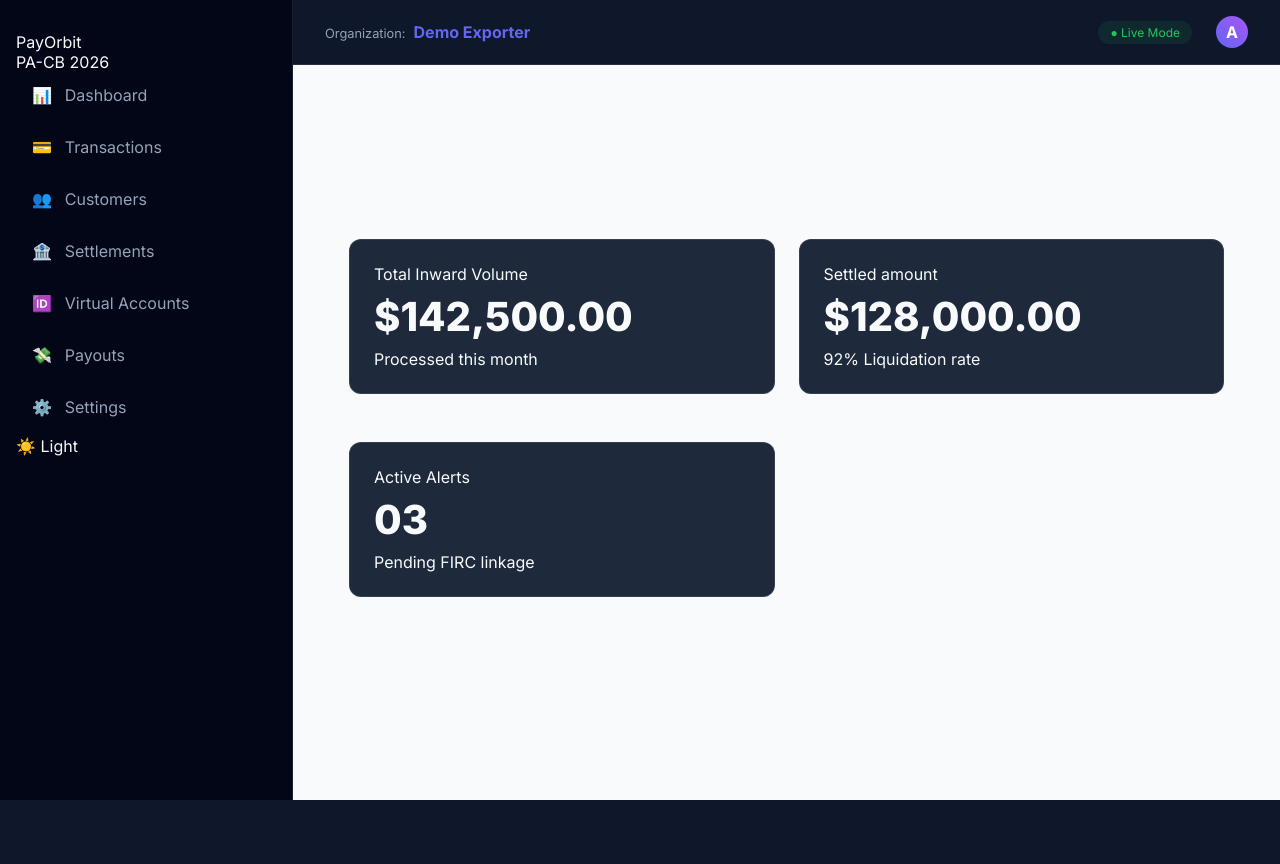
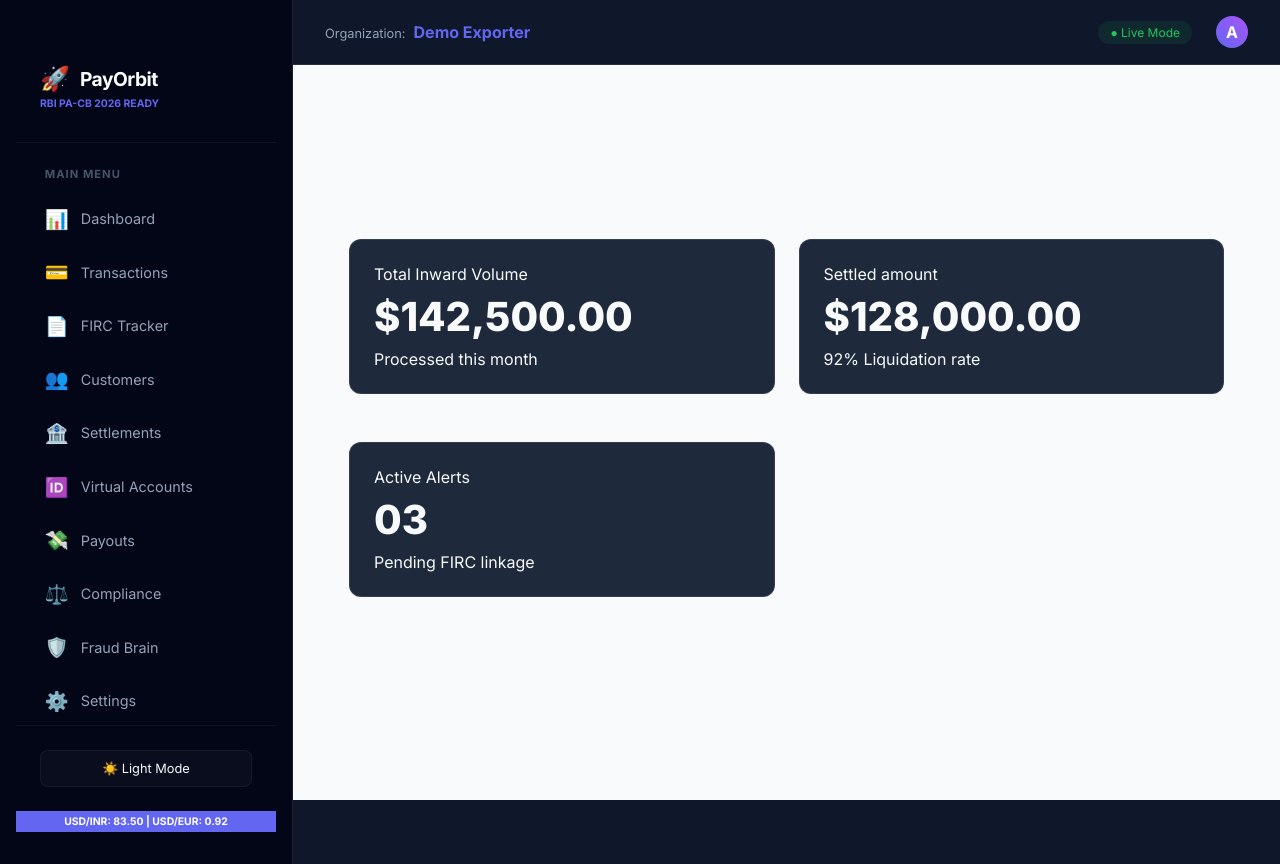
Before and after one commit to solankiomkar21-byte/PayOrbit-Dashboard, a React (Vite) app: page / in a window 1280 px wide. Before the commit the page ends 800 px from the top, so only its background shows below. Built offline with nearby package versions, Linux system fonts and the light colour scheme.

Commit message:
Update Sidebar.jsx

```diff
--- a/Sidebar.jsx
+++ b/Sidebar.jsx
@@ -1,43 +1,120 @@
-import React, { useState } from 'react';
+import React from 'react';
 import { useCurrency } from './CurrencyContext.jsx';
 
-export default function Sidebar({ currentPage, onNavigate, summary, exporter, theme, onThemeToggle }) {
+export default function Sidebar({
+  currentPage,
+  onNavigate,
+  summary,
+  exporter,
+  theme,
+  onThemeToggle
+}) {
   const { currency, toggleCurrency, rates } = useCurrency();
 
+  // Navigation Items with simple Emojis
   const navItems = [
     { key: 'dashboard', icon: '📊', label: 'Dashboard' },
     { key: 'transactions', icon: '💳', label: 'Transactions' },
+    { key: 'firc', icon: '📄', label: 'FIRC Tracker' },
     { key: 'customers', icon: '👥', label: 'Customers' },
     { key: 'settlement', icon: '🏦', label: 'Settlements' },
     { key: 'virtual-accounts', icon: '🆔', label: 'Virtual Accounts' },
     { key: 'payouts', icon: '💸', label: 'Payouts' },
+    { key: 'compliance', icon: '⚖️', label: 'Compliance' },
+    { key: 'fraud', icon: '🛡️', label: 'Fraud Brain' },
     { key: 'settings', icon: '⚙️', label: 'Settings' },
   ];
 
   return (
-    <aside className="sidebar">
-      <div className="sidebar-logo">
-        <div className="sidebar-logo-text">PayOrbit</div>
-        <div className="sidebar-logo-badge">PA-CB 2026</div>
+    <aside className="sidebar" style={{
+      width: '260px',
+      background: '#020617',
+      height: '100vh',
+      borderRight: '1px solid rgba(255,255,255,0.1)',
+      display: 'flex',
+      flexDirection: 'column'
+    }}>
+      {/* Logo Section */}
+      <div className="sidebar-logo" style={{ padding: '2rem 1.5rem', borderBottom: '1px solid rgba(255,255,255,0.05)' }}>
+        <div style={{ display: 'flex', alignItems: 'center', gap: '10px' }}>
+          <span style={{ fontSize: '1.5rem' }}>🚀</span>
+          <div style={{ fontWeight: 'bold', fontSize: '1.2rem', color: '#fff', letterSpacing: '-0.5px' }}>
+            PayOrbit
+          </div>
+        </div>
+        <div style={{ fontSize: '0.65rem', color: '#6366f1', fontWeight: 'bold', marginTop: '4px', textTransform: 'uppercase' }}>
+          RBI PA-CB 2026 Ready
+        </div>
       </div>
 
-      <nav className="sidebar-nav">
+      {/* Navigation Menu */}
+      <nav style={{ flex: 1, padding: '1.5rem 0.8rem', overflowY: 'auto' }}>
+        <div style={{ fontSize: '0.7rem', color: '#475569', fontWeight: 'bold', textTransform: 'uppercase', padding: '0 1rem 0.8rem', letterSpacing: '1px' }}>
+          Main Menu
+        </div>
         {navItems.map(item => (
           <div
             key={item.key}
+            onClick={() => onNavigate(item.key)}
             className={`sidebar-link ${currentPage === item.key ? 'active' : ''}`}
-            onClick={() => onNavigate(item.key)}
+            style={{
+              padding: '0.8rem 1rem',
+              borderRadius: '8px',
+              cursor: 'pointer',
+              display: 'flex',
+              alignItems: 'center',
+              gap: '12px',
+              marginBottom: '4px',
+              color: currentPage === item.key ? '#6366f1' : '#94a3b8',
+              background: currentPage === item.key ? 'rgba(99, 102, 241, 0.1)' : 'transparent',
+              transition: 'all 0.2s ease',
+              fontSize: '0.9rem',
+              fontWeight: currentPage === item.key ? '600' : '400'
+            }}
           >
-            <span className="sidebar-link-icon">{item.icon}</span>
+            <span style={{ fontSize: '1.2rem' }}>{item.icon}</span>
             <span>{item.label}</span>
           </div>
         ))}
       </nav>
 
-      <div className="sidebar-footer">
-        <div className="theme-toggle" onClick={onThemeToggle}>
-          {theme === 'dark' ? '🌙 Dark' : '☀️ Light'}
+      {/* Sidebar Footer */}
+      <div style={{ padding: '1.5rem', borderTop: '1px solid rgba(255,255,255,0.05)', background: '#020617' }}>
+        <div
+          onClick={onThemeToggle}
+          style={{
+            padding: '10px',
+            borderRadius: '8px',
+            background: 'rgba(255,255,255,0.03)',
+            cursor: 'pointer',
+            textAlign: 'center',
+            fontSize: '0.8rem',
+            border: '1px solid rgba(255,255,255,0.05)'
+          }}
+        >
+          {theme === 'dark' ? '🌙 Dark Mode' : '☀️ Light Mode'}
         </div>
+
+        {exporter && (
+          <div style={{ marginTop: '1.2rem', padding: '0 5px' }}>
+            <div style={{ fontSize: '0.75rem', color: '#f8fafc', fontWeight: '600' }}>{exporter.businessName}</div>
+            <div style={{ fontSize: '0.65rem', color: '#64748b', marginTop: '2px' }}>Verified Partner</div>
+          </div>
+        )}
+      </div>
+
+      {/* Live Currency Ticker at Bottom */}
+      <div style={{
+        background: '#6366f1',
+        color: 'white',
+        fontSize: '0.65rem',
+        padding: '4px 0',
+        textAlign: 'center',
+        fontWeight: 'bold',
+        overflow: 'hidden',
+        whiteSpace: 'nowrap'
+      }}>
+        USD/INR: {rates.INR.toFixed(2)} | USD/EUR: {rates.EUR.toFixed(2)}
       </div>
     </aside>
   );
```
